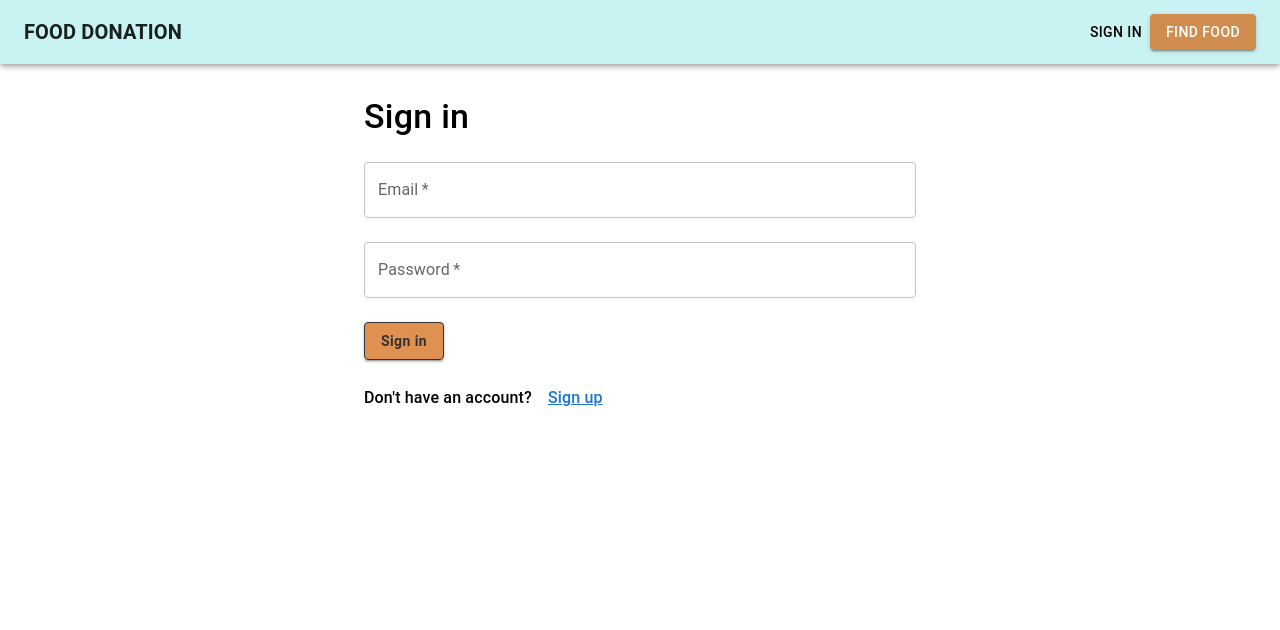
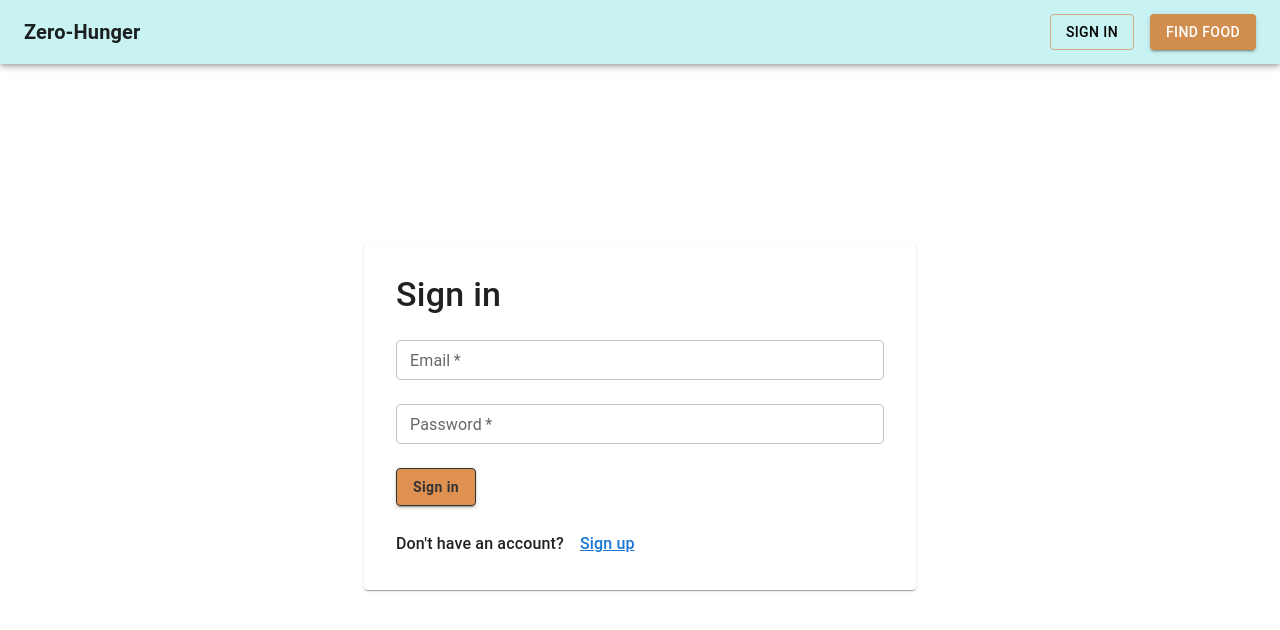
Before and after one commit to Arifur-Rahaman/zero-hunger-client, a React (Create React App) app: page /signin in a window 1280 px wide. Shown: the top 630 px of the page. Built offline with nearby package versions, Linux system fonts and the light colour scheme; no server answers.

Commit message:
Furnished

```diff
--- a/public/index.html
+++ b/public/index.html
@@ -24,7 +24,7 @@
       work correctly both with client-side routing and a non-root public URL.
       Learn how to configure a non-root public URL by running `npm run build`.
     -->
-    <title>Wastage Food Management</title>
+    <title>Zero-Hunger</title>
   </head>
   <body>
     <noscript>You need to enable JavaScript to run this app.</noscript>
--- a/src/components/AppBar.jsx
+++ b/src/components/AppBar.jsx
@@ -64,10 +64,11 @@ export default function AppBar() {
                         sx={{
                             flex: 1,
                             fontWeight: '600',
-                            display: { xs: 'none', sm: 'block' }
+                            display: { xs: 'none', sm: 'block' },
+                            cursor: 'pointer'
                         }}
                     >
-                        FOOD DONATION
+                        Zero-Hunger
                     </Typography>
                     <Typography
                         variant="h6"
@@ -80,16 +81,16 @@ export default function AppBar() {
                             cursor: 'pointer'
                         }}
                     >
-                        FD
+                        ZH
                     </Typography>
 
-                    <Box component='div' sx={{ ml: 'auto', display: { xs: 'none', sm: 'block' } }}>
+                    <Box component='div' sx={{ ml: 'auto', mr:'1rem', display: { xs: 'none', sm: 'block' } }}>
                         {
                             user
                                 ? (
                                     <Menu name={user?.name} menuItems={userItems} />
                                 ) : (
-                                    <Button onClick={handleSignin} sx={{ color: 'black' }}>Sign In</Button>
+                                    <Button variant='outlined' onClick={handleSignin} sx={{ color: 'black'}}>Sign In</Button>
                                 )
                         }
                     </Box>
--- /dev/null
+++ b/src/components/Footer.jsx
@@ -0,0 +1,17 @@
+import { Box, Container, Stack, Typography } from '@mui/material';
+import React from 'react';
+
+const Footer = () => {
+    return (
+        <Box sx={{background:'#D9D9D9'}}>
+            <Container>
+                <Stack direction={'row'} justifyContent={'space-between'} alignItems={'center'}>
+                    <Typography>Find us here: Mirpur-1, Dhaka, Bangladesh</Typography>
+                    <Typography>Contact us here</Typography>
+                </Stack>
+            </Container>
+        </Box>
+    );
+};
+
+export default Footer;
--- a/src/components/MobileDrawer.jsx
+++ b/src/components/MobileDrawer.jsx
@@ -27,7 +27,7 @@ const MobileDrawer = ({open, setOpen}) => {
                         <Stack direction={'row'} alignItems={'center'}>
                             {/* <BiCollapse size={36} style={{ marginRight: '0.5rem', color: `${colorPrimary}` }} /> */}
                             <Typography color={'secondary.contrastText'} variant="h6" component="div">
-                               Food Donation
+                               Zero-Hunger
                             </Typography>
                         </Stack>
                     </Link>
--- a/src/layouts/MainLayout.jsx
+++ b/src/layouts/MainLayout.jsx
@@ -1,13 +1,15 @@
-import { Toolbar } from '@mui/material';
+import { Box, Toolbar } from '@mui/material';
 import AppBar from '../components/AppBar';
+import Footer from '../components/Footer';
 
 const MainLayout = ({children}) => {
     return (
-        <>
+        <Box>
             <AppBar/>
             <Toolbar/>
             {children}
-        </>
+            {/* <Footer/> */}
+        </Box>
     );
 };
 
--- a/src/pages/RegisterScreen.jsx
+++ b/src/pages/RegisterScreen.jsx
@@ -1,26 +1,26 @@
 import React, { useEffect } from 'react';
-import { Button, Grid, TextField, Typography } from '@mui/material';
+import { Box, Button, Card, Grid, TextField, Typography } from '@mui/material';
 import { Container } from '@mui/system';
 import { useFormik } from 'formik';
 import * as yup from 'yup'
 import { HeadingPrimary } from '../shared/typography';
 import { LinkPrimary } from '../shared/link';
-import { signup} from '../features/auth/authSlice';
+import { signup } from '../features/auth/authSlice';
 import { useDispatch, useSelector } from 'react-redux'
 import { useLocation, useNavigate } from 'react-router-dom';
-import {toast} from 'react-toastify';
+import { toast } from 'react-toastify';
 import Loader from "../components/Loader"
 
 const RegisterScreen = () => {
     const dispatch = useDispatch()
-    const {isLoading, user} = useSelector(state => state.auth)
+    const { isLoading, user } = useSelector(state => state.auth)
     const location = useLocation()
     const navigate = useNavigate()
     const hitFrom = location?.state?.from
     const go = hitFrom ? hitFrom : '/'
 
-    useEffect(()=>{
-        if(user){
+    useEffect(() => {
+        if (user) {
             navigate(`${go}`)
         }
     }, [user, navigate, go])
@@ -58,12 +58,14 @@ const RegisterScreen = () => {
     const { values, handleChange, handleSubmit, errors, handleBlur, touched } = formik
     const { name, email, phone, address, password, confirmPassword } = values
 
-    if(isLoading){
-        <Loader/>
+    if (isLoading) {
+        <Loader />
     }
     return (
+        <Box sx={{ width: '100%', height: '70vh', display: 'flex', justifyContent: 'center', alignItems: 'center' }}>
             <Container maxWidth='sm'>
-            <Grid container rowSpacing={2} component='form' onSubmit={handleSubmit}>
+                <Card sx={{padding:'2rem'}}>
+                    <Grid container rowSpacing={3} component='form' onSubmit={handleSubmit}>
                         <Grid item xs={12}>
                             <HeadingPrimary variant="h4">
                                 Sign Up
@@ -167,7 +169,9 @@ const RegisterScreen = () => {
                             </Typography>
                         </Grid>
                     </Grid>
+                </Card>
             </Container>
+        </Box>
     );
 };
 
--- a/src/pages/SigninScreen.jsx
+++ b/src/pages/SigninScreen.jsx
@@ -1,4 +1,4 @@
-import { Container, Grid, TextField, Typography } from "@mui/material"
+import { Box, Card, Container, Grid, Stack, TextField, Typography } from "@mui/material"
 import { useDispatch, useSelector } from "react-redux"
 import { useLocation, useNavigate } from "react-router-dom"
 import { signin } from "../features/auth/authSlice"
@@ -52,8 +52,10 @@ const SigninScreen = () => {
         return <Loader />
     }
     return (
-        <Container maxWidth='sm' component='form' onSubmit={handleSubmit}>
-            <Grid container rowSpacing={3}>
+        <Box sx={{ width: '100%', height: '80vh', display: 'flex', alignItems: 'center', justifyContent: 'center' }}>
+            <Container maxWidth='sm'>
+                <Card sx={{padding:'2rem'}}>
+                    <Grid container rowSpacing={3} component='form' onSubmit={handleSubmit}>
                         <Grid item xs={12}>
                             <HeadingPrimary variant="h4">
                                 Sign in
@@ -67,6 +69,7 @@ const SigninScreen = () => {
                                 placeholder="Email"
                                 label="Email"
                                 name='email'
+                                size="small"
                                 onChange={handleChange}
                                 onBlur={handleBlur}
                                 value={values.email}
@@ -82,6 +85,7 @@ const SigninScreen = () => {
                                 placeholder="Password"
                                 label="Password"
                                 name='password'
+                                size="small"
                                 onChange={handleChange}
                                 onBlur={handleBlur}
                                 value={values.password}
@@ -106,7 +110,9 @@ const SigninScreen = () => {
                             </Typography>
                         </Grid>
                     </Grid>
+                </Card>
             </Container>
+        </Box>
     );
 };
 
```
Also changed, not shown: 2 other files (tests, documents, lock files or other folders). Lines whose indentation alone changed are shown as unchanged.
